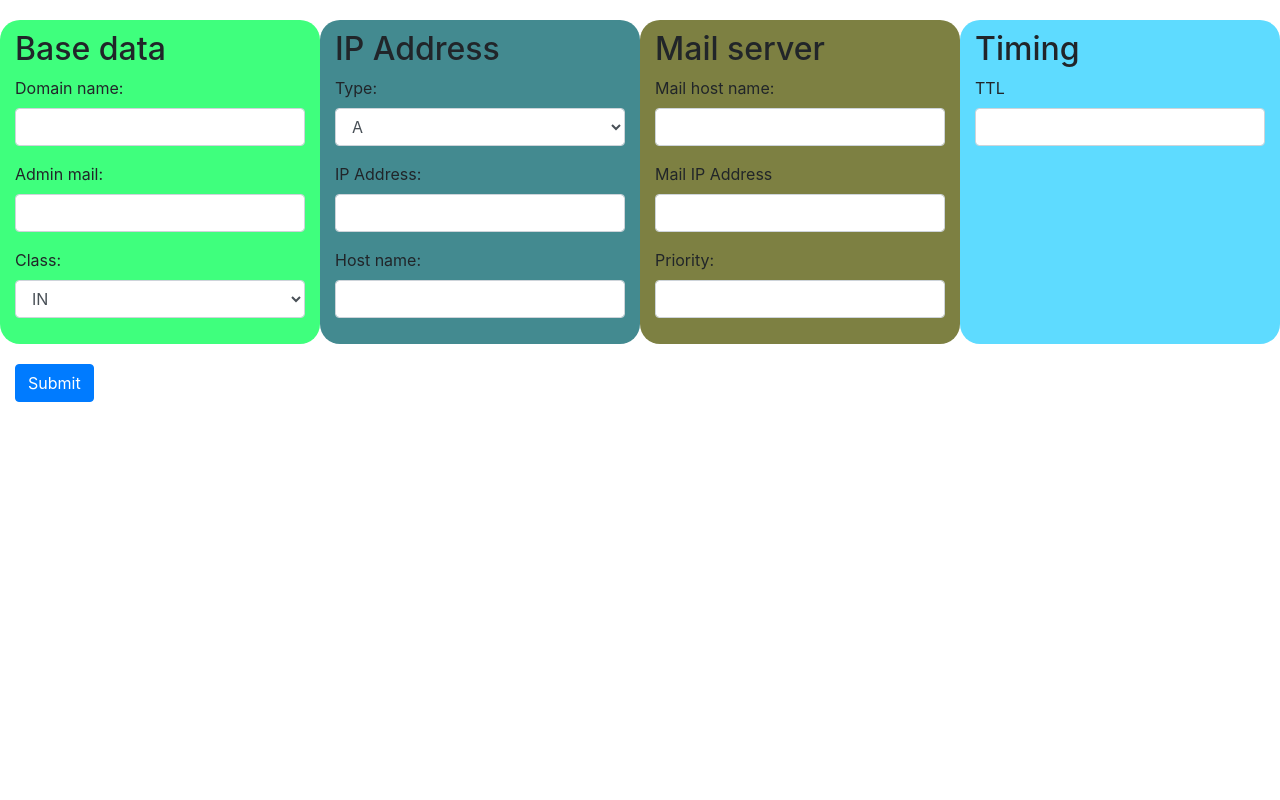
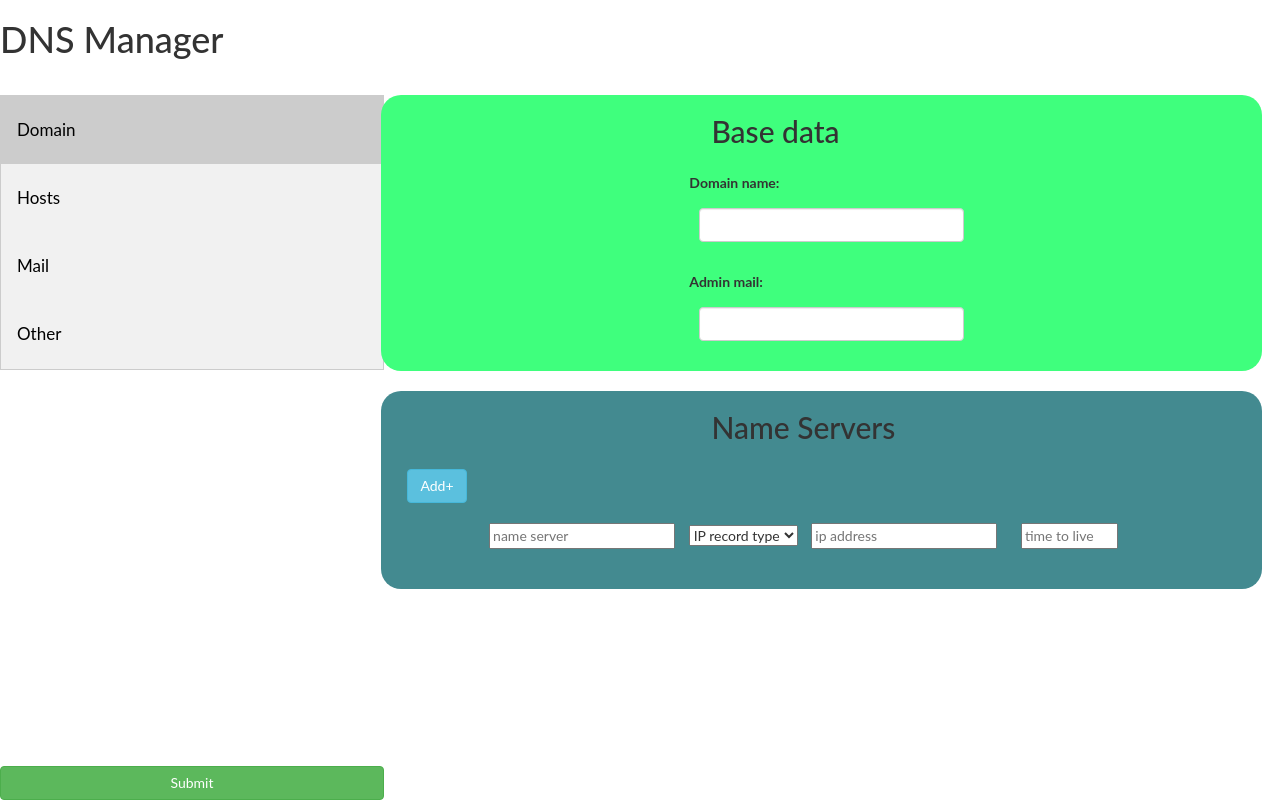
Before and after one commit to ilie05/licenta-web-server, a Flask app: page / in a window 1280 px wide. Run offline with Flask 2, Linux system fonts and the light colour scheme; some libraries are stand-ins or nearby versions.

Commit message:
refactor web interface

```diff
--- /dev/null
+++ b/static/script.js
@@ -0,0 +1,89 @@
+let counterNsRecors = 2;
+let counterHostRecors = 2;
+let counterMailRecors = 2;
+
+$(document).ready(function(){
+
+	document.getElementById("defaultOpen").click();
+
+	$(".external-check").change(ChangeEvent);
+
+	$("#add_ns").click(function(){
+		let content = `
+		  	<div class='ns_record'>
+				<input type="text" name="ns${counterNsRecors}" id="ns${counterNsRecors}" placeholder="name">
+		        <select name="ns_ip_addr_type${counterNsRecors}" id="ns_ip_addr_type${counterNsRecors}">
+		        	<option disabled selected>IP record type</option>
+		            <option value="A">A</option>
+		        	<option value="AAAA">AAAA</option>
+		        </select >
+				<input type="text" name="ns_ip${counterNsRecors}" id="ns_ip${counterNsRecors}" placeholder="ip address">
+				<input type="number" name="ns_ttl${counterNsRecors}" id="ns_ttl${counterNsRecors}" placeholder="time to live" min="0" max="1209600">
+		  	</div>`;
+		$(".ns_record_wrapper").append(content);
+		counterNsRecors++;
+	});
+
+	$("#add_host").click(function(){
+		let content = `
+			<div class="host_record">
+				<input type="text" name="host_name${counterHostRecors}" id="host_name${counterHostRecors}" placeholder="host name">
+		        <select name="host_name_ip_addr_type${counterHostRecors}" id="host_name_ip_addr_type${counterHostRecors}">
+		        	<option disabled selected>IP record type</option>
+		            <option value="A">A</option>
+		        	<option value="AAAA">AAAA</option>
+		        </select >
+				<input type="text" name="host_name_ip${counterHostRecors}" id="host_name_ip${counterHostRecors}" placeholder="ip address">
+				<input type="number" name="host_name_ttl${counterHostRecors}" id="host_name_ttl${counterHostRecors}" placeholder="time to live" min="0" max="86400">
+			</div>
+		`;
+		$(".host_record_wrapper").append(content);
+		counterHostRecors++;
+	});
+
+	$("#add_mail").click(function(){
+		let content = `
+			<div class="mail_record">
+			    <input name="mail_host${counterMailRecors}" id="mail_host${counterMailRecors}" type="text" placeholder="mail host name">
+			    <input name="mail_ip_host${counterMailRecors}" id="mail_ip_host${counterMailRecors}" type="text" placeholder="mail host ip address">
+			    <input name="mail_preference${counterMailRecors}" id="mail_preference${counterMailRecors}" type="number" min="0" max="65535" placeholder="preference">
+			    <input type="number" name="mail_ttl${counterMailRecors}" id="mail_ttl${counterMailRecors}" placeholder="time to live" min="0" max="3024000">
+                <label class="checkbox-inline">
+                    <input type="checkbox" class="external-check  form-check-input" name="external${counterMailRecors}" value="true">External record
+                </label>
+			</div>
+		`;
+		$(".mail_record_wrapper").append(content);
+		counterMailRecors++;
+		$('.external-check:last').change(ChangeEvent);
+	});
+
+});
+
+function openCity(evt, cityName) {
+	let i, tabcontent, tablinks;
+	tabcontent = document.getElementsByClassName("tabcontent");
+	for (i = 0; i < tabcontent.length; i++) {
+	tabcontent[i].style.display = "none";
+	}
+	tablinks = document.getElementsByClassName("tablinks");
+	for (i = 0; i < tablinks.length; i++) {
+	tablinks[i].className = tablinks[i].className.replace(" active", "");
+	}
+	document.getElementById(cityName).style.display = "block";
+	evt.currentTarget.className += " active";
+}
+
+
+function ChangeEvent(){
+	let order_of_this = this.name.substring(8);
+	let input_target = $('#mail_ip_host' + order_of_this)[0];
+
+    if(this.checked){
+        input_target.disabled = true;
+        input_target.value = '';
+    }
+    else{
+    	input_target.disabled = false;
+    }
+}
--- /dev/null
+++ b/static/style.css
@@ -0,0 +1,87 @@
+body {
+  font-family: "Lato", sans-serif;
+}
+
+/* Style the tab */
+.tab {
+  float: left;
+  border: 1px solid #ccc;
+  background-color: #f1f1f1;
+  width: 30%;
+  height: 100%;
+}
+
+/* Style the buttons inside the tab */
+.tab button {
+  display: block;
+  background-color: inherit;
+  color: black;
+  padding: 22px 16px;
+  width: 100%;
+  border: none;
+  outline: none;
+  text-align: left;
+  cursor: pointer;
+  transition: 0.3s;
+  font-size: 17px;
+}
+
+/* Change background color of buttons on hover */
+.tab button:hover {
+  background-color: #ddd;
+}
+
+/* Create an active/current "tab button" class */
+.tab button.active {
+  background-color: #ccc;
+}
+
+/* Style the tab content */
+.tabcontent {
+  float: left;
+  padding: 0px 12px;
+  border: 1px;
+  width: 70%;
+  border-left: none;
+  height: 100%;
+}
+
+.ns_record, .host_record, .mail_record{
+	padding: 10px;
+	margin: 2px;
+	width: 80%;
+	margin: 0 auto;
+}
+
+.btn-info{
+	margin-left: 3%;
+}
+
+.col-sm{
+	border-radius: 20px;
+    padding-top: 20px;
+	padding-bottom: 20px;
+    margin-bottom: 20px;
+}
+
+h2{
+	padding-bottom: 25px;
+	width: 25%;
+	margin: 0 auto;
+}
+
+.domain-field{
+	width: 30%;
+	margin:  auto;
+}
+
+input{
+	margin:10px 10px;
+}
+
+#btn-submit{
+  width: 30%;
+  position:absolute;
+  bottom: 0%;
+  left: 0;
+}
--- a/templates/index.html
+++ b/templates/index.html
@@ -1,91 +1,108 @@
 <!DOCTYPE html>
-<html lang="en">
+<html>
 <head>
-    <meta charset="UTF-8">
-    <title>Home</title>
-    <link rel="stylesheet" href="https://stackpath.bootstrapcdn.com/bootstrap/4.3.1/css/bootstrap.min.css" integrity="sha384-ggOyR0iXCbMQv3Xipma34MD+dH/1fQ784/j6cY/iJTQUOhcWr7x9JvoRxT2MZw1T" crossorigin="anonymous">
-	<script src="https://code.jquery.com/jquery-3.3.1.slim.min.js" integrity="sha384-q8i/X+965DzO0rT7abK41JStQIAqVgRVzpbzo5smXKp4YfRvH+8abtTE1Pi6jizo" crossorigin="anonymous"></script>
-	<script src="https://cdnjs.cloudflare.com/ajax/libs/popper.js/1.14.7/umd/popper.min.js" integrity="sha384-UO2eT0CpHqdSJQ6hJty5KVphtPhzWj9WO1clHTMGa3JDZwrnQq4sF86dIHNDz0W1" crossorigin="anonymous"></script>
-	<script src="https://stackpath.bootstrapcdn.com/bootstrap/4.3.1/js/bootstrap.min.js" integrity="sha384-JjSmVgyd0p3pXB1rRibZUAYoIIy6OrQ6VrjIEaFf/nJGzIxFDsf4x0xIM+B07jRM" crossorigin="anonymous"></script>
+    <title>DNS MANAGER</title>
+    <meta charset="utf-8">
+    <link rel="stylesheet" href="https://maxcdn.bootstrapcdn.com/bootstrap/3.4.0/css/bootstrap.min.css">
+    <script src="https://ajax.googleapis.com/ajax/libs/jquery/3.4.0/jquery.min.js"></script>
+    <script src="https://maxcdn.bootstrapcdn.com/bootstrap/3.4.0/js/bootstrap.min.js"></script>
+    <script type="text/javascript" src="{{ url_for('static', filename = 'script.js') }}"></script>
+    <link rel="stylesheet" href="{{ url_for('static', filename = 'style.css') }}">
 </head>
 <body>
+
+    <h1>DNS Manager</h1>
+    <h2></h2>
+
+    <div>
+        <div class="tab">
+            <button class="tablinks" onclick="openCity(event, 'domain')" id="defaultOpen">Domain</button>
+            <button class="tablinks" onclick="openCity(event, 'hosts')">Hosts</button>
+            <button class="tablinks" onclick="openCity(event, 'mail')">Mail</button>
+            <button class="tablinks" onclick="openCity(event, 'other')">Other</button>
+        </div>
+    </div>
+
+    <form id="record_form">
         <div class="container-fluid">
-		<form action="record" method="post">
-
+            <div id="domain" class="tabcontent">
                 <div class="row">
-				<div class="col-sm-3" style="background-color:#3fff7d;">
+                    <div class="col-sm" style="background-color:#3fff7d;">
                         <h2>Base data</h2>
-					<div class="form-group">
+                        <div class="domain-field ">
                             <label for="domain">Domain name: </label>
-				        <input name="domain" id="domain" class="form-control" type="text" >
-					</div>
-					<div class="form-group">
+                            <input name="domain_name" id="domain_name" class="form-control" type="text" ><br>
                             <label for="admin_mail">Admin mail: </label>
                             <input name="admin_mail" id="admin_mail" class="form-control" type="email">
                         </div>
-				    <div class="form-group">
-				    	<label for="class_type">Class: </label>
-				        <select name="class_type" id="class_type" class="form-control" required>
-				            <option value="IN" selected>IN</option>
-				        </select >
                     </div>
                 </div>
-
-				<div class="col-sm-3" style="background-color:#438a90;">
-					<h2>IP Address</h2>
-					<div class="form-group">
-						<label for="ip_addr_type">Type: </label>
-				        <select name="ip_addr_type" id="ip_addr_type" class="form-control" required>
-				            <option value="A" selected>A</option>
+                <div class="row">
+                    <div class="col-sm ns_record_wrapper" style="background-color:#438a90;">
+                        <h2>Name Servers</h2>
+                        <button type="button" id="add_ns" class="btn btn-info">Add+</button>
+                        <div class="ns_record">
+                            <input type="text" name="ns1" id="ns1" placeholder="name server" required>
+                            <select name="ns_ip_addr_type1" id="ns_ip_addr_type1"  required>
+                                <option disabled selected>IP record type</option>
+                                <option value="A">A</option>
                                 <option value="AAAA">AAAA</option>
-				        </select>
+                            </select >
+                            <input type="text" name="ns_ip1" id="ns_ip1" placeholder="ip address" required>
+                            <!--1209600 sec. or 2 weeks  max ttl for name server-->
+                            <input type="number" name="ns_ttl1" id="ns_ttl1" placeholder="time to live" min="0" max="1209600">
                         </div>
-				    <div class="form-group">
-						<label for="ip_address">IP Address: </label>
-        				<input name="ip_address" id="ip_address" class="form-control" type="text">
-        			</div>
-        			<div class="form-group">
-        				<label for="ip_host">Host name: </label>
-        				<input name="ip_host" id="ip_host" class="form-control" type="text">
-					</div>
-				</div>
-
-				<div class="col-sm-3" style="background-color:#7d8042;">
-					<h2>Mail server</h2>
-					<div class="form-group">
-        				<label for="mail_host">Mail host name:</label>
-        				<input name="mail_host" id="mail_host" class="form-control" type="text">
-        			</div>
-                    <div class="form-group">
-                        <label form="mail_ip_host">Mail IP Address</label>
-                        <input name="mail_ip_host" ip="mail_ip_host" class="form-control" type="text">
-                    </div>
-        			<div class="form-group">
-        				<label for="mail_priority">Priority: </label>
-        				<input name="mail_priority" id="mail_priority" class="form-control" type="number">
-        			</div>
-				</div>
-
-				<div class="col-sm-3" style="background-color:#5edbff;">
-					<h2>Timing</h2>
-					<div class="form-group">
-						<label for="ttl">TTL</label>
-	        			<input name="ttl" id="ttl" class="form-control" type="number"><br>
                     </div>
                 </div>
             </div>
 
-			<button type="submit" class="btn btn-primary">Submit</button>
+
+            <div id="hosts" class="tabcontent">
+                <div class="row">
+                    <div class="col-sm host_record_wrapper" style="background-color:#438a90;">
+                        <h2>Hosts </h2>
+                        <button type="button" id="add_host" class="btn btn-info">Add+</button>
+                        <div class="host_record">
+                            <input type="text" name="host_name1" id="host_name1" placeholder="host name" required>
+                            <select name="host_name_ip_addr_type1" id="host_name_ip_addr_type1"  required>
+                                <option disabled selected>IP record type</option>
+                                <option value="A">A</option>
+                                <option value="AAAA">AAAA</option>
+                            </select >
+                            <input type="text" name="host_name_ip1" id="host_name_ip1" placeholder="ip address" required>
+                            <!--86400 sec. or 1 day  max ttl for host name-->
+                            <input type="number" name="host_name_ttl1" id="host_name_ttl1" placeholder="time to live" min="0" max="86400">
+                        </div>
+                    </div>
+                </div>
+
+            </div>
+
+            <div id="mail" class="tabcontent">
+                <div class="row">
+                    <div class="col-sm mail_record_wrapper" style="background-color:#438a90;">
+                        <h2>Mails </h2>
+                        <button type="button" id="add_mail" class="btn btn-info">Add+</button>
+                        <div class="mail_record">
+                            <input name="mail_host1" id="mail_host1" type="text" placeholder="mail host name">
+                            <input name="mail_ip_host1" id="mail_ip_host1" type="text" placeholder="mail host ip address">
+                            <input name="mail_preference1" id="mail_preference1" type="number" min="0" max="65535" placeholder="preference">
+                            <!--3024000 sec. or 5 weeks  max ttl for mail-->
+                            <input type="number" name="mail_ttl1" id="mail_ttl1" placeholder="time to live" min="0" max="3024000">
+                            <label class="checkbox-inline">
+                                <input type="checkbox" class="external-check  form-check-input" name="external1" value="true">External record
+                            </label>
+                        </div>
+                    </div>
+                </div>
+            </div>
+
+            <div id="domain" class="tabcontent">
+                <p>Other records soon...</p>
+            </div>
+        </div>
     </form>
-    </div>
+    <button type="submit" id="btn-submit" class="btn btn-success" form="record_form">Submit</button>
+
 </body>
-<style>
-	.col-sm-3{
-		border-radius: 20px;
-        padding-top: 10px;
-		padding-bottom: 10px;
-        margin-bottom: 20px;
-        margin-top: 20px;
-	}
-</style>
 </html>
```
Lines whose indentation alone changed are shown as unchanged.
